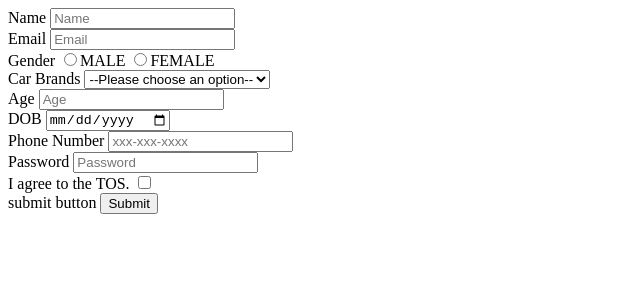
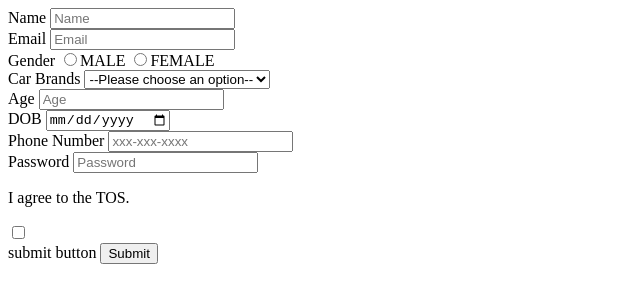
Before and after one commit to acciojob/signup-form-car-srimythri1018, a website: page main.html in a window 1280 px wide. Shown: the whole page, without its empty margins (0-640 px from the left). Drawn offline with Linux system fonts and the light colour scheme.

Commit message:
created a submission

```diff
--- a/main.html
+++ b/main.html
@@ -34,7 +34,7 @@
 		<input type="number" id="tel" required placeholder="xxx-xxx-xxxx"></br>
 		<label for="password">Password</label>
 		<input type="password" id="password" required placeholder="Password"></br>
-		<label for="tos">I agree to the TOS.</label>
+		<label for="tos"><p>I agree to the TOS.</p></label>
 		<input type="checkbox" id="tos" required></br>
 
 		<label for="submit">submit button</label>
```
